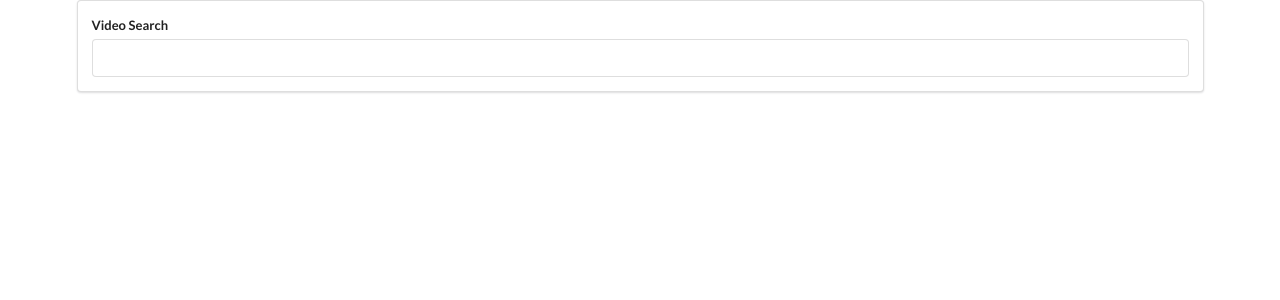
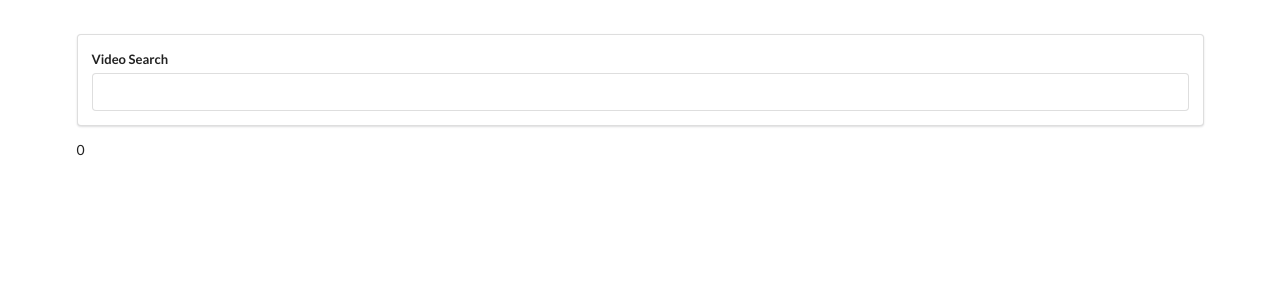
Before and after one commit to sranson/videoSearch, a React (Create React App) app: page / in a window 1280 px wide. Shown: the top 300 px of the page. Built offline with nearby package versions, Linux system fonts and the light colour scheme.

Commit message:
passing api data from parent component to VideoList component

```diff
--- a/src/components/App.js
+++ b/src/components/App.js
@@ -1,21 +1,27 @@
 import React from "react";
 import SearchBar from "./SearchBar";
 import youtube from '../apis/youtube';
+import VideoList from './VideoList';
 
 class App extends React.Component {
 
-  onTermSubmit = term => {
-    youtube.get('/search', {
+  state = { videos: [] };
+
+  onTermSubmit = async term => {
+   const response = await youtube.get('/search', {
       params: {
         q: term,
       }
     })
+    console.log(response.data.items);
+    this.setState({ videos: response.data.items })
   };
 
   render() {
     return (
       <div className="ui container">
         <SearchBar onFormSubmit={this.onTermSubmit} />
+        <VideoList videos={this.state.videos} />
       </div>
     );
   }
--- a/src/components/SearchBar.js
+++ b/src/components/SearchBar.js
@@ -11,12 +11,12 @@ class SearchBar extends React.Component {
   onFormSubmit = (event) => {
     event.preventDefault();
     this.props.onFormSubmit(this.state.term);
-    this.setState({ term: ""})
+    // this.setState({ term: ""})
   }
 
   render() {
     return (
-    <div className=" search-bar ui segment">
+    <div className=" search-bar ui segment" style={{ marginTop: "3%" }}>
       <form onSubmit={this.onFormSubmit} className="ui form">
         <div className="field">
           <label>Video Search</label>
--- /dev/null
+++ b/src/components/VideoList.js
@@ -0,0 +1,12 @@
+import React from 'react';
+
+const VideoList = (props) => {
+    return(
+        <div>
+            {props.videos.length}
+        </div>
+    )
+}
+
+
+export default VideoList;
```
Also changed, not shown: src/components/VideoItem.js (added).
